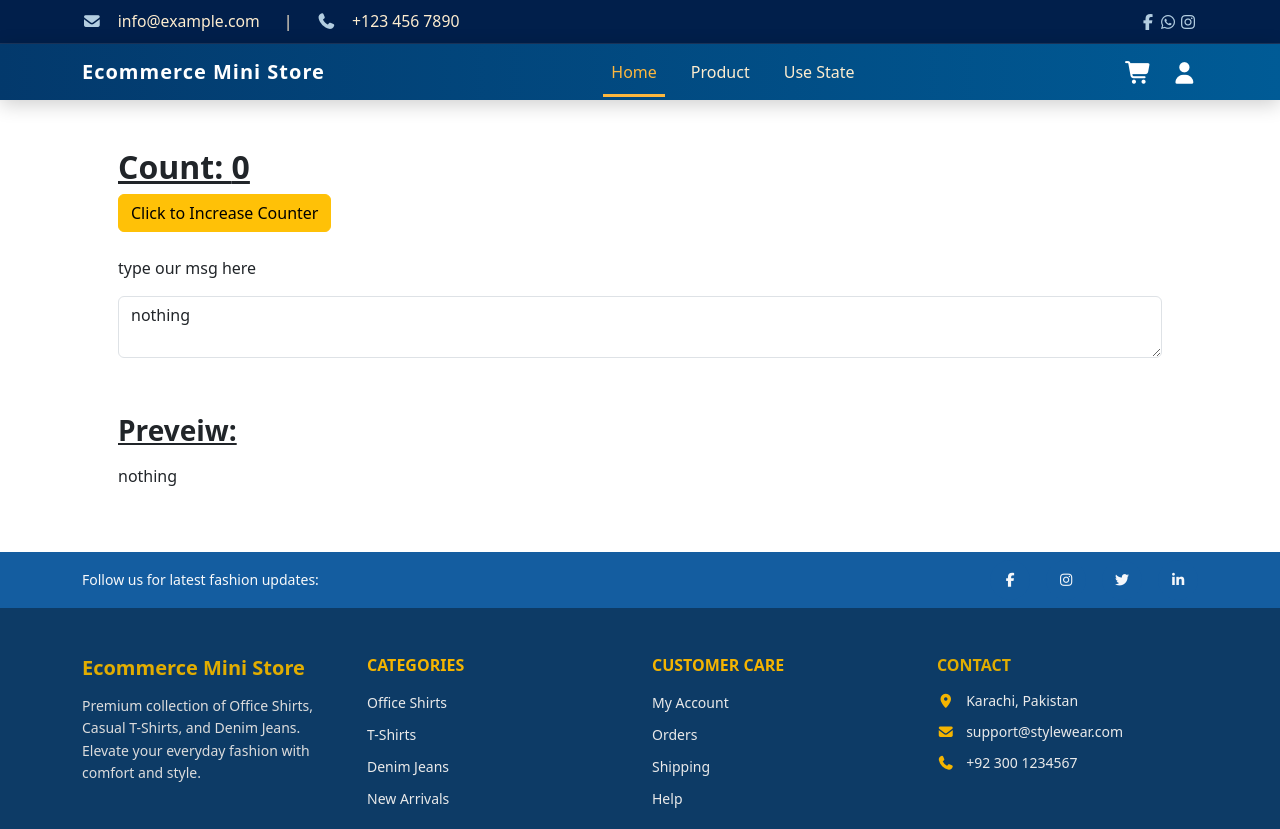
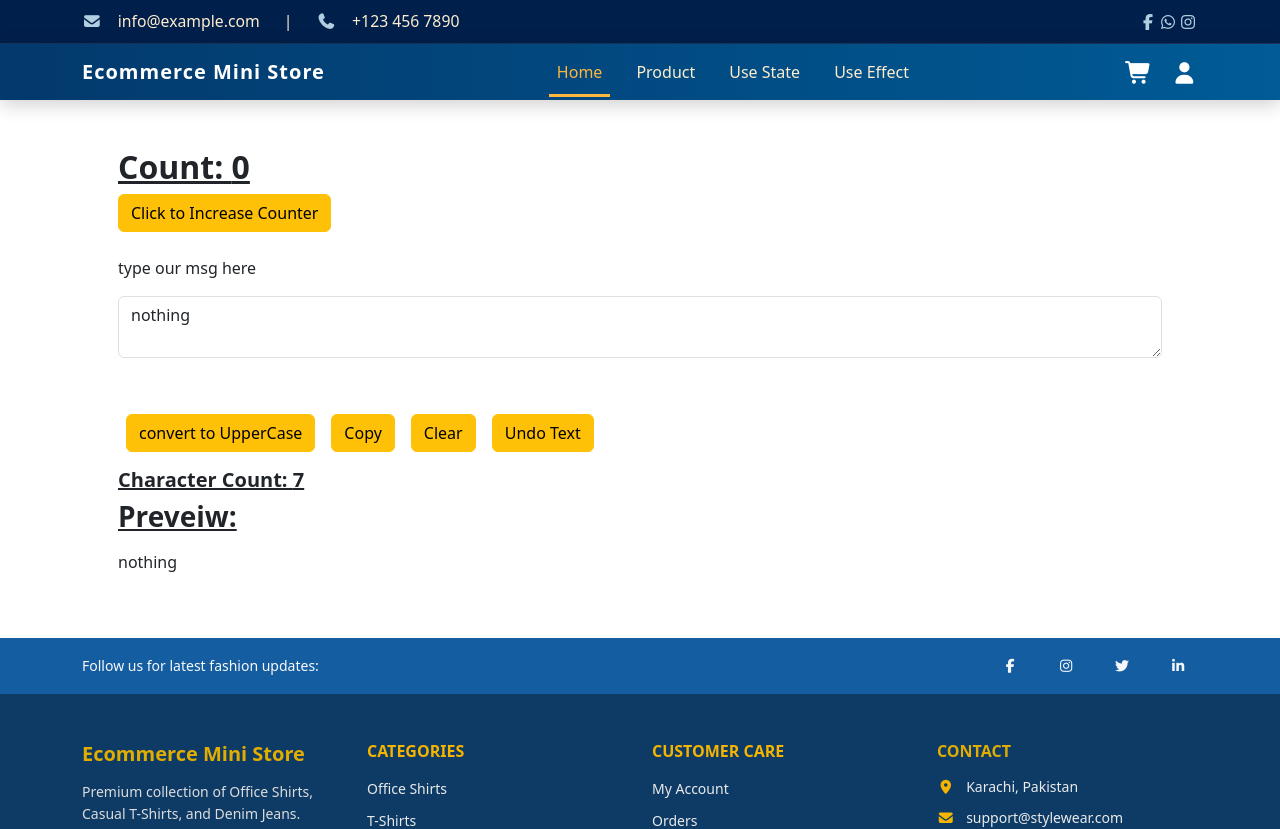
Before and after one commit to AyeshaSangani/Mini-Store, a React (Vite) app: page /usestate in a window 1280 px wide. Shown: the top 829 px of the page. Built offline with nearby package versions, Linux system fonts and the light colour scheme.

Commit message:
code updated

```diff
--- a/src/App.jsx
+++ b/src/App.jsx
@@ -11,6 +11,8 @@ import {BrowserRouter , Route, Routes} from 'react-router-dom'
 import Shop from './components/pages/Shop'
 import Login from './components/auth/Login'
 import Usestate from './components/pages/Usestate'
+import UseEffect from './components/pages/UseEffect'
+
 
 function App() {
 
@@ -36,6 +38,9 @@ let siteName = "Ecommerce Mini Store"
 
 <Route path='/usestate' element={<Usestate />} ></Route>
 
+<Route path='/useeffect' element={<UseEffect />} ></Route>
+
+
 </Routes>
 
      <Footer  title = {siteName} />
--- a/src/components/Header.css
+++ b/src/components/Header.css
@@ -60,6 +60,7 @@
   box-shadow: 0 4px 20px rgba(0,0,0,0.2);
   z-index: 999;
 }
+
 
 /* Logo */
 .navbar-brand {
--- a/src/components/Header.jsx
+++ b/src/components/Header.jsx
@@ -52,6 +52,11 @@ const Header = (props) => {
               <li className="nav-item">
                 <Link className="nav-link" to="usestate">Use State</Link>
               </li>
+               <li className="nav-item">
+                <Link className="nav-link" to="useeffect">Use Effect</Link>
+              </li>
+
+
             </ul>
 
             {/* Right Icons */}
--- /dev/null
+++ b/src/components/pages/UseEffect.jsx
@@ -0,0 +1,30 @@
+
+import React, { useEffect} from 'react'
+
+function UseEffect() {
+
+    useEffect(() => {
+
+        setTimeout(() => {
+        alert('this is use effect')
+            fetch('https://fakestoreapi.com/products')
+        .then(res=>res.json())
+        .then(json=>console.log(json))
+        }, 3000);
+
+    }, [])
+
+
+    return (
+        <>
+
+            <div className='container'>
+                <h2>useEffect</h2>
+            </div>
+
+        </>
+
+    )
+}
+
+export default UseEffect
--- a/src/components/pages/Usestate.jsx
+++ b/src/components/pages/Usestate.jsx
@@ -1,19 +1,38 @@
-import React , {useState} from 'react'
+import React, { useState } from 'react'
 
 function Usestate() {
 
   const [count, setcount] = useState(0)
-  const [text , settext] = useState("nothing")
+  const [text, settext] = useState("nothing")
 
   const changeHandler = (event) => {
     settext(event.target.value)
   }
 
-    return (
+  const upperCase = () => {
+    settext(text.toUpperCase())
+    alert("text converted to uppercase")
+  }
+  const copy = () => {
+    navigator.clipboard.writeText(text)
+    alert("text copied to clipboard")
+  }
+  const clearText = () => {
+    settext("")
+    alert("text cleared")
+  }
+  const undoText = () => {
+    settext(text.slice(0, -1))
+
+  }
+
+
+
+  return (
 
     <>
 
-     <div className="container p-5">
+      <div className="container p-5">
         <h2><b><u>Count: {count}</u></b></h2>
         <button className="btn btn-warning me-2" onClick={() => setcount(count + 1)}>Click to Increase Counter</button>
 
@@ -23,11 +42,17 @@ function Usestate() {
         <textarea placeholder='type here...' className='form-control mt-3' onChange={changeHandler} value={text}>
         </textarea>
 
- <br /><br />
+        <br /><br />
 
+        <button className='btn btn-warning m-2' onClick={upperCase}>convert to UpperCase </button>
+        <button className='btn btn-warning m-2' onClick={copy}>Copy</button>
+        <button className='btn btn-warning m-2' onClick={clearText}>Clear </button>
+        <button className='btn btn-warning m-2' onClick={undoText}>Undo Text</button>
+
+<h5 className='mt-2'><b><u>Character Count: {text.length}</u></b></h5>
         <h3 className='mt-2'><b><u>Preveiw:</u></b></h3>
         <p className='mt-3'>{text}</p>
-     </div>
+      </div>
 
     </>
   )
--- a/src/main.jsx
+++ b/src/main.jsx
@@ -7,7 +7,7 @@ import 'bootstrap/dist/js/bootstrap.bundle.min.js'
 import '@fortawesome/fontawesome-free/css/all.min.css'
 
 createRoot(document.getElementById('root')).render(
-  <StrictMode>
+  <>
     <App />
-  </StrictMode>,
+  </>,
 )
```
